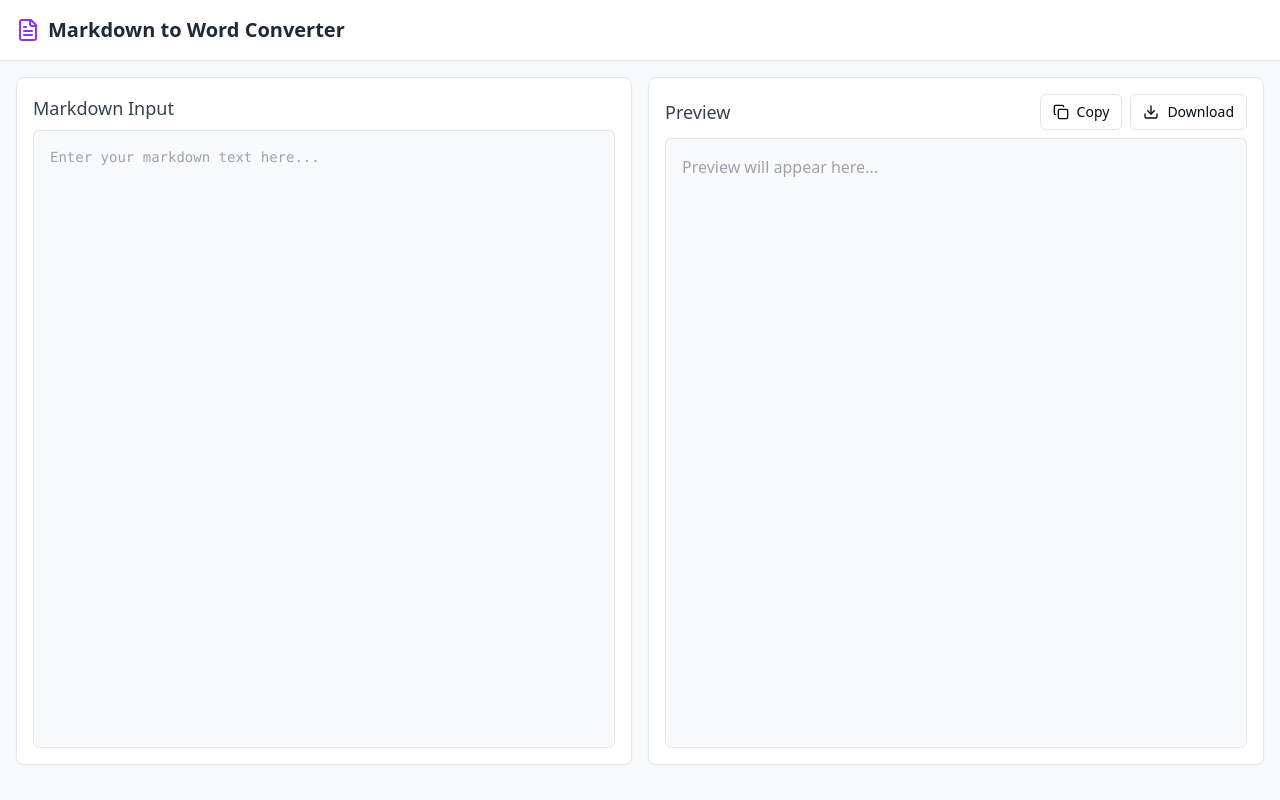
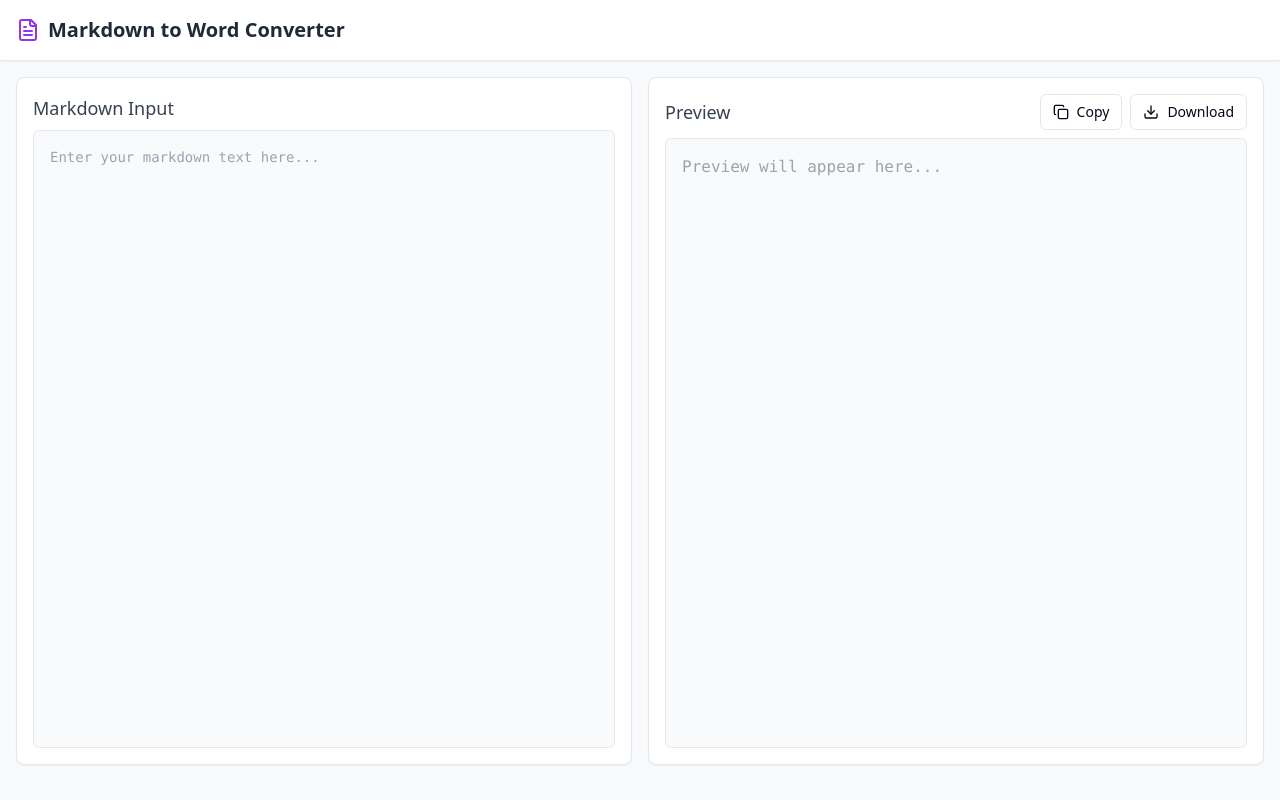
Before and after one commit to gayan-tharuka/Markdown-to-Word, a React (Vite) app: page / in a window 1280 px wide. Built offline with nearby package versions, Linux system fonts and the light colour scheme.

Commit message:
Fix: Markdown preview spacing issue
The markdown preview was not displaying spaces correctly. This commit addresses the issue.

```diff
--- a/src/components/MarkdownConverter.tsx
+++ b/src/components/MarkdownConverter.tsx
@@ -71,7 +71,7 @@ const MarkdownConverter = () => {
             </Button>
           </div>
         </div>
-        <div className="flex-1 overflow-auto rounded-md border border-gray-200 bg-gray-50 p-4">
+        <div className="flex-1 overflow-auto rounded-md border border-gray-200 bg-gray-50 p-4 whitespace-pre-wrap font-mono">
           {markdown || <span className="text-gray-400">Preview will appear here...</span>}
         </div>
       </div>
```
